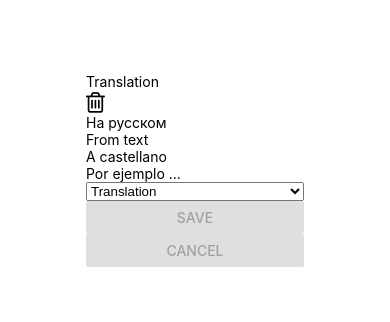
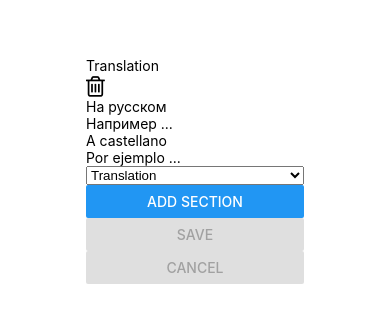
Before and after one commit to fasaas/stickies, a React Native app: screen / in a window 390 px wide. Shown: the part 252-574 px from the top of the page. Built offline with nearby package versions, Linux system fonts and the light colour scheme.

Commit message:
Add section test

```diff
--- a/src/note/sections/Context.tsx
+++ b/src/note/sections/Context.tsx
@@ -9,14 +9,14 @@ export type ISection = {
 
 type State = { sections: ISection[] }
 type Action = {
-    type: 'prop-update' | 'remove-section'
+    type: 'prop-update' | 'remove-section' | 'add-section'
     event: any
 }
 type Dispatch = (action: Action) => void
 
 const init = (initialValue?: ISection[]) => {
     const defaultValue: ISection[] = [
-        { type: '@native/translation', name: 'Translation', id: '1', props: { from: 'From text', to: '' } },
+        { type: '@native/translation', name: 'Translation', id: '1', props: { from: '', to: '' } },
     ]
     return !!initialValue ? { sections: initialValue } : { sections: defaultValue }
 }
@@ -35,6 +35,17 @@ const noteReducer = (state: State, action: Action) => {
         case 'remove-section': {
             const { id } = event
             state.sections.filter((section) => section.id !== id)
+
+            return { ...state }
+        }
+        case 'add-section': {
+            const { type } = event
+            state.sections.push({
+                type: '@native/translation',
+                name: 'Translation',
+                id: '2',
+                props: { from: 'From text', to: '' },
+            })
 
             return { ...state }
         }
--- a/src/note/sections/Section.tsx
+++ b/src/note/sections/Section.tsx
@@ -9,7 +9,7 @@ export default ({ section }: { section: ISection }) => {
     const [canShow, show] = useState(true)
     const dispatch = useDispatch()
     return (
-        <View key='section'>
+        <View key='section' testID='section'>
             {canShow ? (
                 <Fragment>
                     <Text>{name}</Text>
--- a/src/note/sections/index.tsx
+++ b/src/note/sections/index.tsx
@@ -1,11 +1,13 @@
-import React from 'react'
+import React, { useState } from 'react'
 import { Button, TextInput, View } from 'react-native'
 import { Picker } from '@react-native-picker/picker'
-import { ISection, useSections } from './Context'
+import { ISection, useDispatch, useSections } from './Context'
 import Section from './Section'
 
 export default () => {
     const { sections } = useSections()
+    const dispatch = useDispatch()
+    const [selectedSection, setSection] = useState('@native/translation')
     return (
         <View key='note-view'>
             <View>
@@ -18,9 +20,20 @@ export default () => {
                 })}
             </View>
             <View key='add-sections' accessibilityRole='addSections'>
-                <Picker testID='add-section'>
-                    <Picker.Item label='Translation' value='translation' />
+                <Picker
+                    testID='add-section'
+                    selectedValue={selectedSection}
+                    onValueChange={(value) => setSection(value.toString())}
+                >
+                    <Picker.Item testID='add-section-option' label='Translation' value='@native/translation' />
                 </Picker>
+                <Button
+                    testID='add-section-button'
+                    title='Add section'
+                    onPress={() => {
+                        dispatch({ type: 'add-section', event: { type: selectedSection } })
+                    }}
+                />
             </View>
             <View key='submit-view'>
                 <Button title='Save' accessibilityLabel='Save note' disabled />
```
Also changed, not shown: 1 other file (tests, documents, lock files or other folders).
